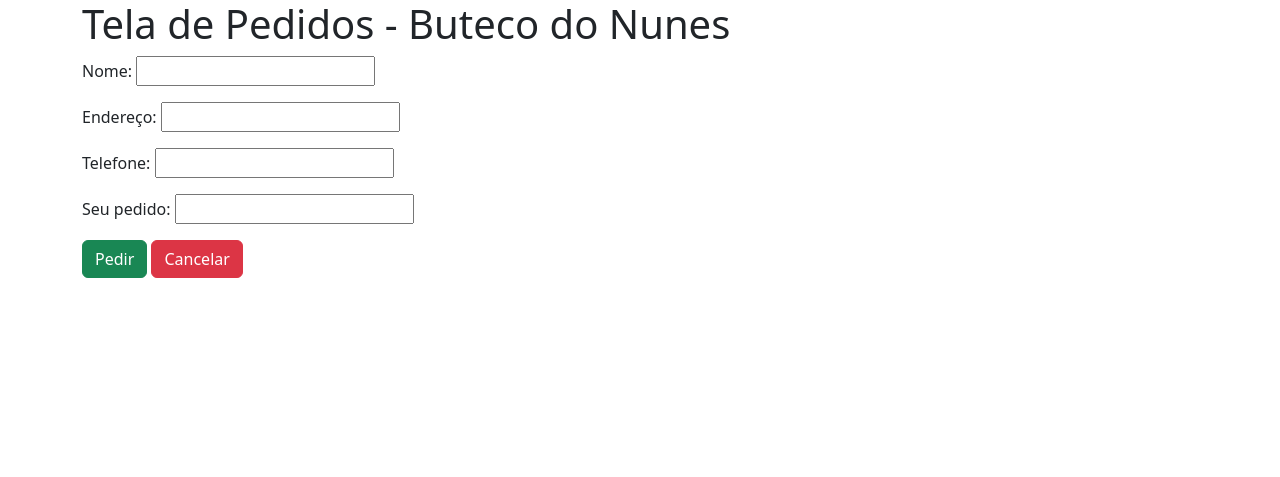
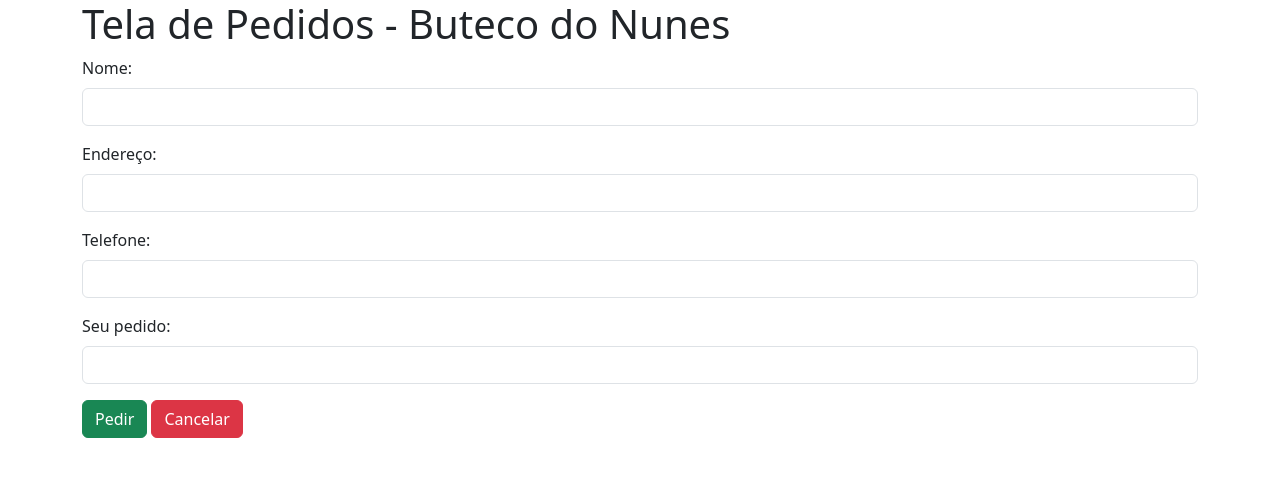
Before and after one commit to DieimesNunes/para_alunos_2_ano_senac, a PHP site: page /pedido.php in a window 1280 px wide. Shown: the top 477 px of the page. Run offline with PHP 8.4, Linux system fonts and the light colour scheme; a stand-in replaces the project's code that opens the database connection.

Commit message:
Atualização

```diff
--- a/lista_pedidos.php
+++ b/lista_pedidos.php
@@ -1,3 +1,9 @@
+
+
+
+
+
+
 <!DOCTYPE html>
 <html lang="pt-br">
 
--- a/pedido.php
+++ b/pedido.php
@@ -1,3 +1,24 @@
+<?php
+    include("conexao.php");  // Arquivo php referente ao banco de dados
+    if(isset($_POST['bt_nome'])){
+        /*-------------------------------------*/
+
+            $nome = $_POST['bt_nome'];
+            $endereco = $_POST['bt_endereco'];
+            $telefone = $_POST['bt_telefone'];
+            $pedido = $_POST['bt_pedido'];
+
+        /*-------------------------------------*/
+
+        $mysqli -> query("INSERT INTO pedido (nome, endereco, telefone, pedido) values ('$nome', '$endereco', '$telefone','$pedido')") or
+    die ($mysqli->error);
+    }
+
+?>
+
+
+
+
 <!DOCTYPE html>
 <html lang="pt-br">
 
@@ -13,27 +34,27 @@
 <body>
     <div class="container">
         <h1>Tela de Pedidos - Buteco do Nunes</h1>
-        <form action="">
+        <form action="" method="post">
             <div class="mb-3">
-                <label for="">Nome:</label>
-                <input type="text">
+                <label class="form-label" for="">Nome:</label>
+                <input class="form-control" type="text" name="bt_nome">
             </div>
             <div class="mb-3">
-                <label for="">Endereço:</label>
-                <input type="text">
+                <label class="form-label" for="">Endereço:</label>
+                <input class="form-control" type="text" name="bt_endereco">
             </div>
 
             <div class="mb-3">
-                <label for="">Telefone:</label>
-                <input type="text">
+                <label class="form-label" for="">Telefone:</label>
+                <input class="form-control" type="text" name="bt_telefone">
             </div>
             <div class="mb-3">
-                <label for="">Seu pedido:</label>
-                <input type="text">
+                <label class="form-label" for="">Seu pedido:</label>
+                <input class="form-control" type="text" name="bt_pedido">
             </div>
             <div class="mb-3">
                 <input class="btn btn-success" type="submit" value="Pedir">
-                <input class="btn btn-danger" type="reset" value="Cancelar">
+                <a class="btn btn-danger" href="index.php">Cancelar</a>
             </div>
         </form>
     </div>
```
